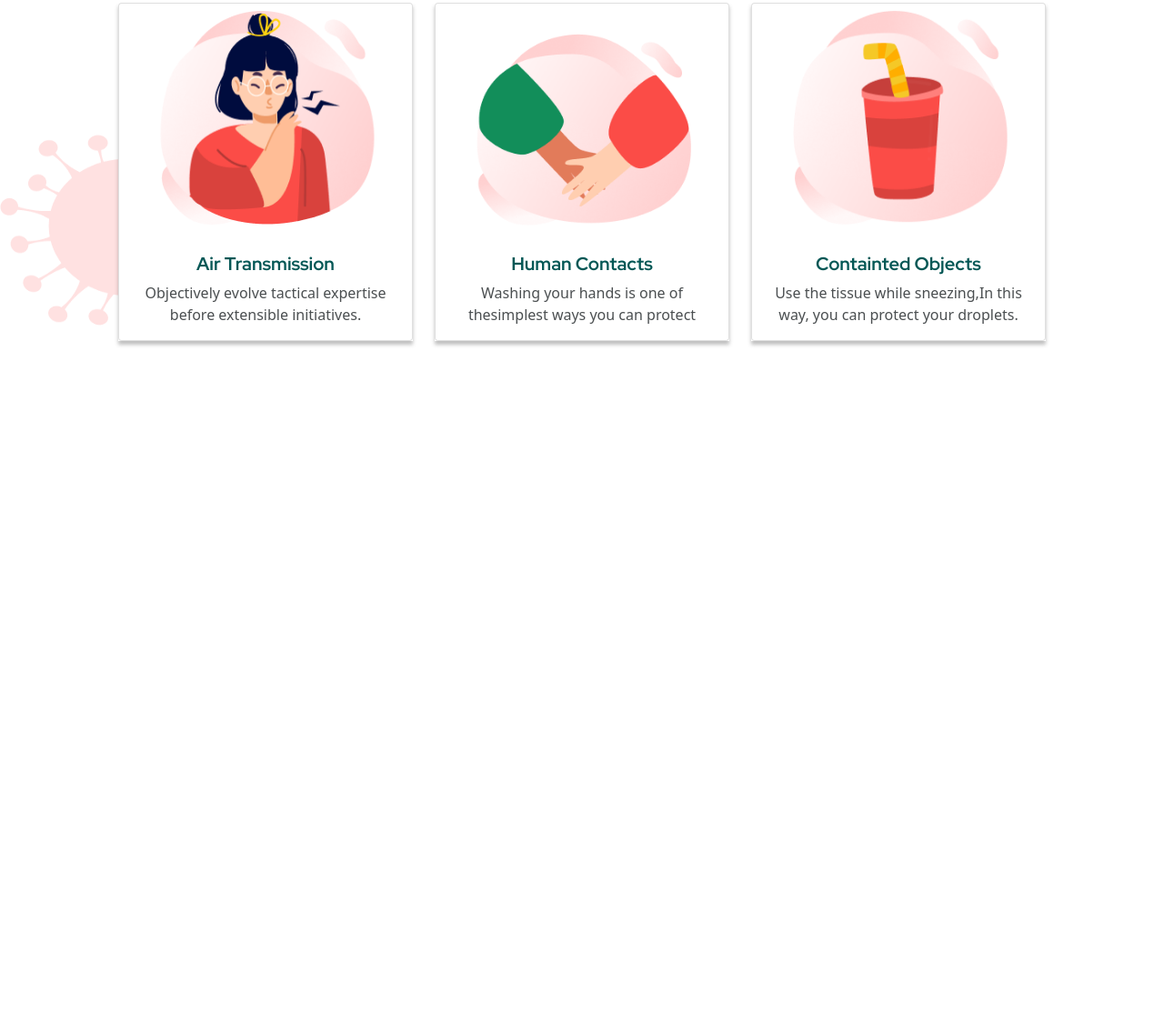
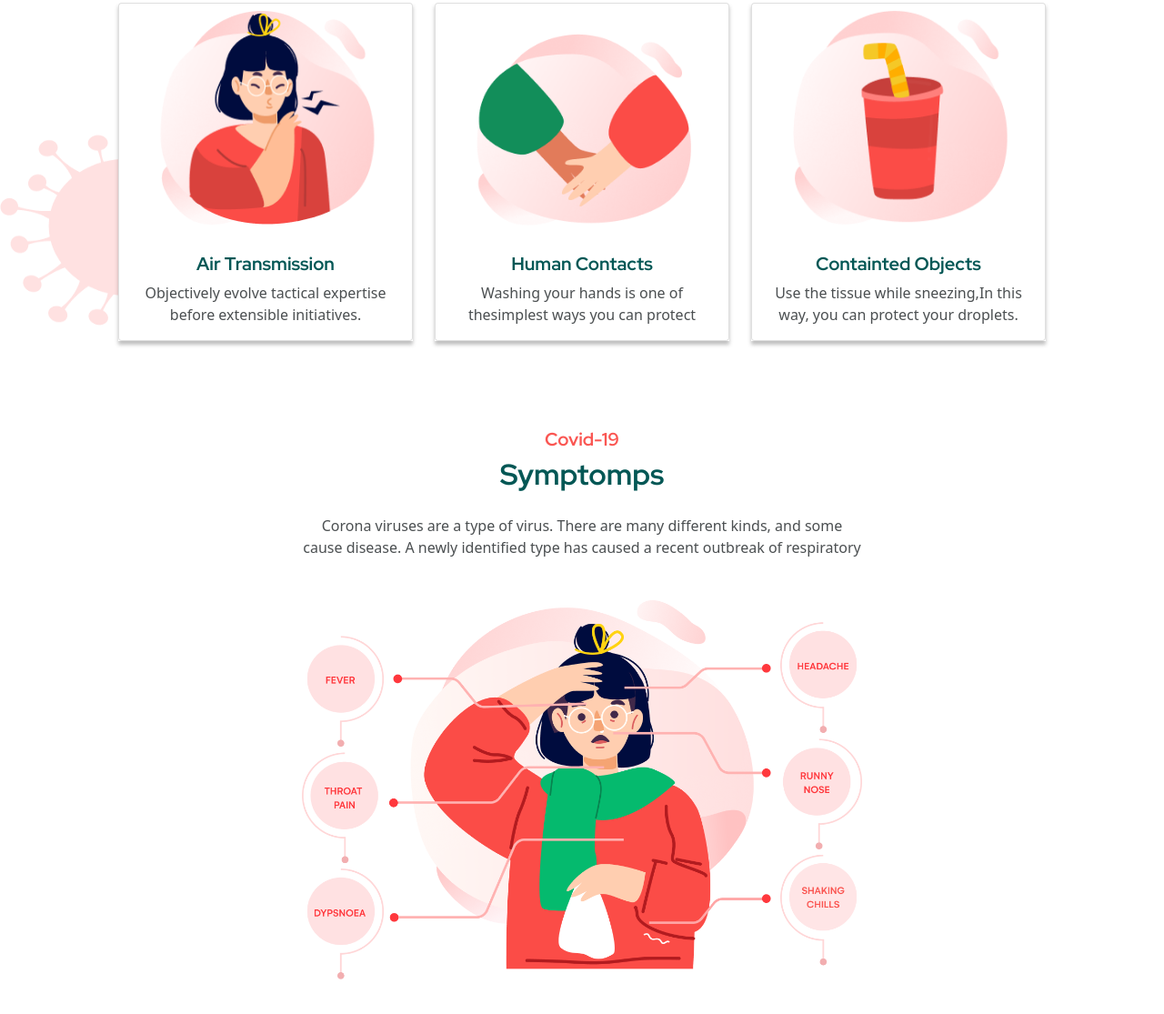
Before and after one commit to babulakterfsd/covid-19, a plain HTML site: page index.html in a window 1280 px wide. Shown: the part 1557-2672 px from the top of the page at 91% size. Before the commit the page ends 1980 px from the top, so only its background shows below. Drawn offline with nearby package versions, Linux system fonts and the light colour scheme.

Commit message:
symptomps section done

```diff
--- a/css/main.css
+++ b/css/main.css
@@ -43,7 +43,6 @@ a {
 main {
     display: block !important;
 }
-
 /* ------------ Header section Style -----*/
 
    /*navbar*/
@@ -112,3 +111,6 @@ main {
     display: inline-block;
     margin: 0px auto;
 }
+
+
+/* -------- Symptomps Section Style ----------- */
--- a/index.html
+++ b/index.html
@@ -164,6 +164,25 @@
           </div>
         </section>
       <!-- Contagion Section Ends -->
+
+      <!-- Symptomps Section Start -->
+        <section id="symptomps" class="symptomps mt-3 my-md-5 py-md-5">
+          <div class="container-fluid">
+            <div class="row d-flex justify-content-center">
+              <div class="col-6 text-center">
+                <h5 class="secondary-font">Covid-19</h5>
+                <h2 class="primary-font">Symptomps</h2>
+                <p class="normal-text my-2 mt-md-4 mb-md-1">Corona viruses are a type of virus. There are many different kinds, and some cause disease. A newly identified type has caused a recent outbreak of respiratory </p>
+              </div>
+            </div>
+            <div class="row d-flex justify-content-center">
+              <div class="col-6">
+                 <img src="/images/Group 15444.png" alt="">
+              </div>
+            </div>
+          </div>
+        </section>
+      <!-- Symptoms Section End -->
    </main>
     <!-- Main Ends -->
 
```
